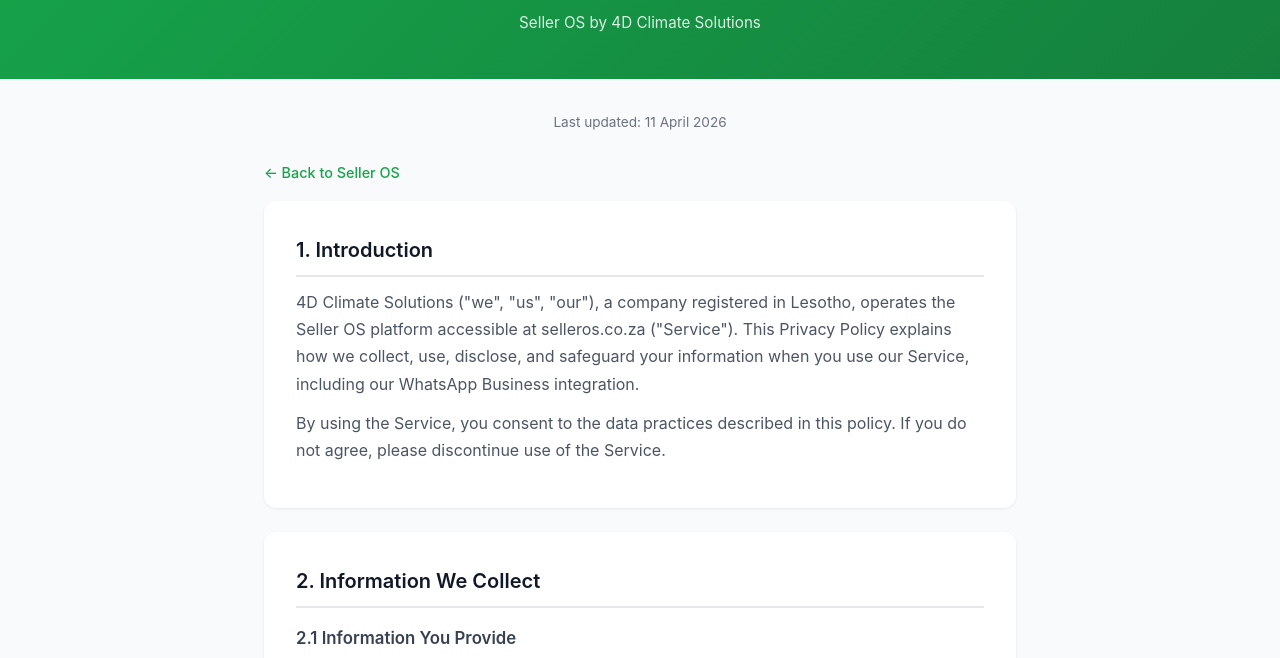
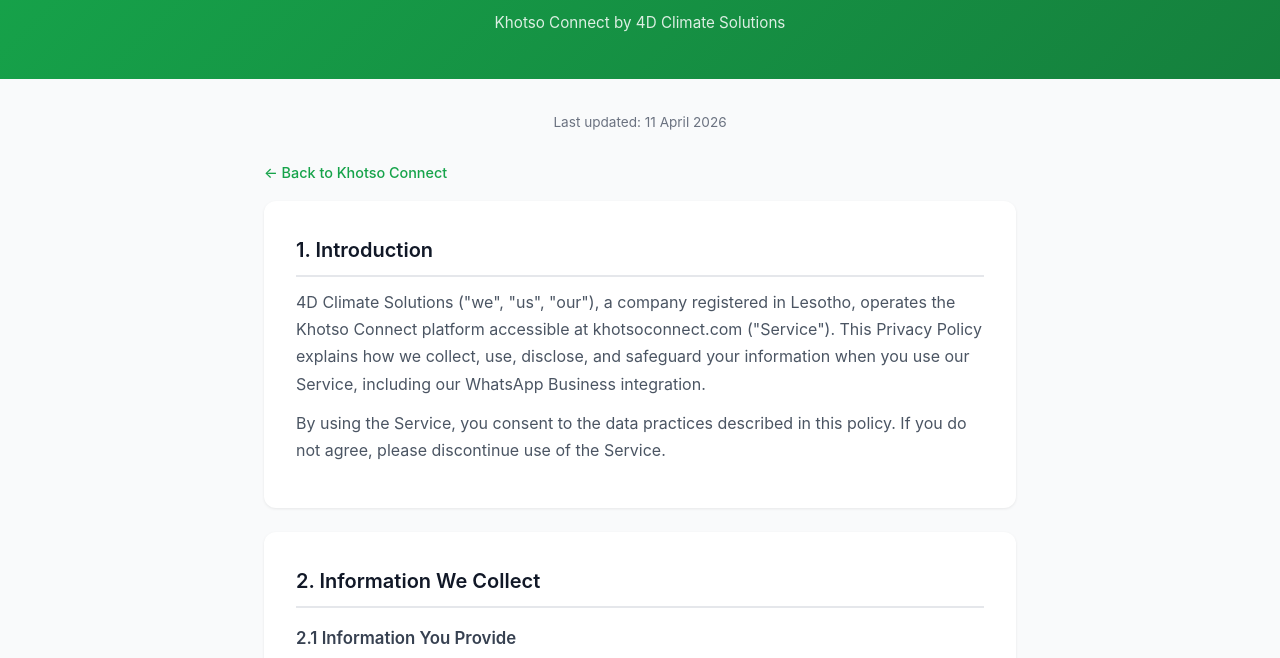
Before and after one commit to EhsanRiz/yebosell, a plain HTML site: page privacy/index.html in a window 1280 px wide. Shown: the part 74-732 px from the top of the page. Drawn offline with Linux system fonts and the light colour scheme.

Commit message:
Rebrand to Khotso Connect: privacy/index.html

```diff
--- a/privacy/index.html
+++ b/privacy/index.html
@@ -3,7 +3,7 @@
 <head>
     <meta charset="UTF-8">
     <meta name="viewport" content="width=device-width, initial-scale=1.0">
-    <title>Privacy Policy — Seller OS</title>
+    <title>Privacy Policy — Khotso Connect</title>
     <style>
         * { margin: 0; padding: 0; box-sizing: border-box; }
         body { font-family: -apple-system, BlinkMacSystemFont, 'Segoe UI', Roboto, Oxygen, Ubuntu, sans-serif; background: #f9fafb; color: #1f2937; line-height: 1.7; }
@@ -27,15 +27,15 @@
 <body>
     <div class="header">
         <h1>Privacy Policy</h1>
-        <p>Seller OS by 4D Climate Solutions</p>
+        <p>Khotso Connect by 4D Climate Solutions</p>
     </div>
     <div class="container">
         <p class="updated">Last updated: 11 April 2026</p>
-        <a href="/" class="back-link">&larr; Back to Seller OS</a>
+        <a href="/" class="back-link">&larr; Back to Khotso Connect</a>
 
         <div class="card">
             <h2>1. Introduction</h2>
-            <p>4D Climate Solutions ("we", "us", "our"), a company registered in Lesotho, operates the Seller OS platform accessible at selleros.co.za ("Service"). This Privacy Policy explains how we collect, use, disclose, and safeguard your information when you use our Service, including our WhatsApp Business integration.</p>
+            <p>4D Climate Solutions ("we", "us", "our"), a company registered in Lesotho, operates the Khotso Connect platform accessible at khotsoconnect.com ("Service"). This Privacy Policy explains how we collect, use, disclose, and safeguard your information when you use our Service, including our WhatsApp Business integration.</p>
             <p>By using the Service, you consent to the data practices described in this policy. If you do not agree, please discontinue use of the Service.</p>
         </div>
 
@@ -65,7 +65,7 @@
             <h2>3. How We Use Your Information</h2>
             <p>We use the information we collect to:</p>
             <ul>
-                <li>Provide, operate, and maintain the Seller OS platform</li>
+                <li>Provide, operate, and maintain the Khotso Connect platform</li>
                 <li>Process and fulfil customer orders</li>
                 <li>Send order confirmations, status updates, and payment receipts via WhatsApp</li>
                 <li>Enable communication between sellers and buyers</li>
@@ -156,7 +156,7 @@
                 <li><strong>Company:</strong> 4D Climate Solutions</li>
                 <li><strong>Email:</strong> <a href="mailto:sehsan.rizvi@gmail.com">sehsan.rizvi@gmail.com</a></li>
                 <li><strong>Location:</strong> Lesotho</li>
-                <li><strong>Website:</strong> <a href="https://selleros.co.za">selleros.co.za</a></li>
+                <li><strong>Website:</strong> <a href="https://khotsoconnect.com">khotsoconnect.com</a></li>
             </ul>
         </div>
     </div>
```
